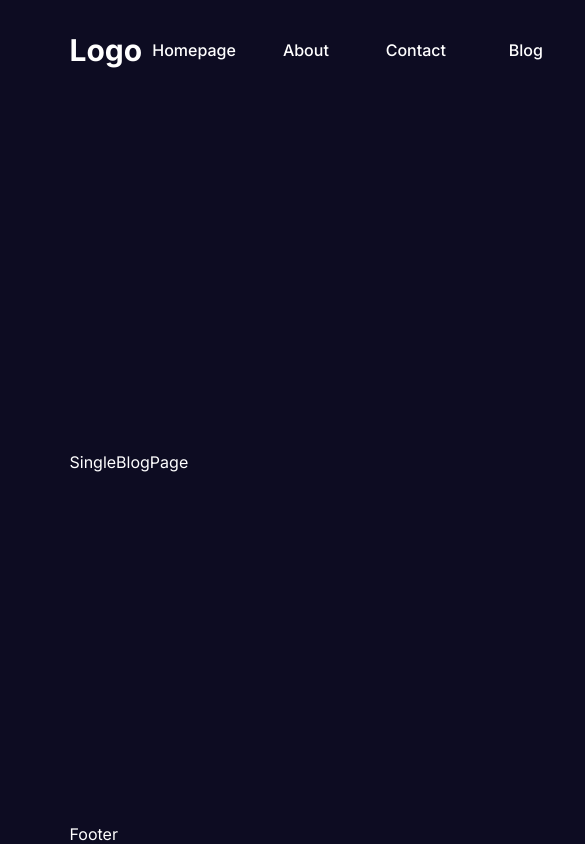
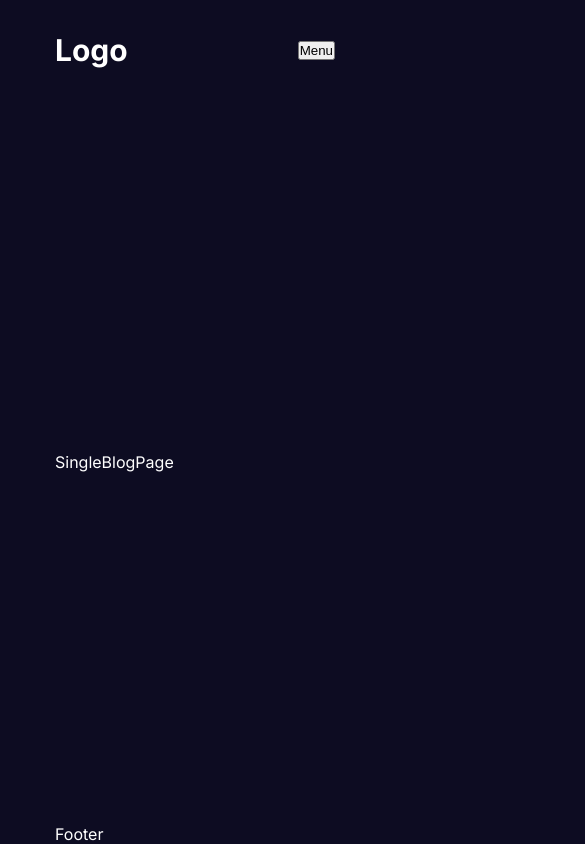
Before and after one commit to jay-rt/next-14, a Next.js app: page /blog/1 in a window 390 px wide. Shown: the top 844 px of the page, 585 px wide, since content can reach past the window. Built offline with nearby package versions, Linux system fonts and the light colour scheme.

Commit message:
added responsive feature to website and a mobile menu

```diff
--- a/src/app/globals.css
+++ b/src/app/globals.css
@@ -23,7 +23,7 @@ a {
 }
 
 .container {
-  width: 90%;
+  width: 1536px;
   margin: 0 auto;
   padding: 0 50px;
   min-height: 100vh;
@@ -31,3 +31,45 @@ a {
   flex-direction: column;
   justify-content: space-between;
 }
+
+@media (max-width: 1536px) {
+  .container {
+    width: 1366px;
+  }
+}
+
+@media (max-width: 1366px) {
+  .container {
+    width: 1280px;
+  }
+}
+
+@media (max-width: 1280px) {
+  .container {
+    width: 1024px;
+  }
+}
+
+@media (max-width: 1024px) {
+  .container {
+    width: 768px;
+  }
+}
+
+@media (max-width: 768px) {
+  .container {
+    width: 640px;
+  }
+}
+
+@media (max-width: 640px) {
+  .container {
+    width: 475px;
+  }
+}
+
+@media (max-width: 475px) {
+  .container {
+    width: 380px;
+  }
+}
--- a/src/components/navbar/links/Links.jsx
+++ b/src/components/navbar/links/Links.jsx
@@ -1,7 +1,9 @@
+"use client";
+
 import NavLink from "./navlink/NavLink";
 import styles from "./links.module.css";
+import { useState } from "react";
 
-const Links = () => {
 const links = [
   {
     title: "Homepage",
@@ -21,11 +23,15 @@ const Links = () => {
   },
 ];
 
+const Links = () => {
+  const [open, setOpen] = useState(false);
+
   //TEMPORARY DATA
   const session = true;
   const isAdmin = true;
 
   return (
+    <div className={styles.container}>
       <div className={styles.links}>
         {links.map((link) => (
           <NavLink link={link} key={link.title} />
@@ -41,6 +47,21 @@ const Links = () => {
           <NavLink link={{ title: "Login", path: "/login" }} />
         )}
       </div>
+      <button
+        type="button"
+        className={styles.menu}
+        onClick={() => setOpen(!open)}
+      >
+        Menu
+      </button>
+      {open && (
+        <div className={styles.menulinks}>
+          {links.map((link) => (
+            <NavLink link={link} key={link.title} />
+          ))}
+        </div>
+      )}
+    </div>
   );
 };
 
--- a/src/components/navbar/links/links.module.css
+++ b/src/components/navbar/links/links.module.css
@@ -9,3 +9,33 @@
   font-weight: bold;
   cursor: pointer;
 }
+
+.menu,
+.menulinks {
+  display: none;
+}
+
+@media (max-width: 768px) {
+  .links {
+    display: none;
+  }
+
+  .menu {
+    display: block;
+    cursor: pointer;
+  }
+
+  .menulinks {
+    position: absolute;
+    top: 100px;
+    right: 0;
+    width: 50%;
+    height: calc(100vh - 100px);
+    display: flex;
+    flex-direction: column;
+    justify-content: center;
+    align-items: center;
+    gap: 10px;
+    background-color: var(--bg);
+  }
+}
```
Lines whose indentation alone changed are shown as unchanged.
